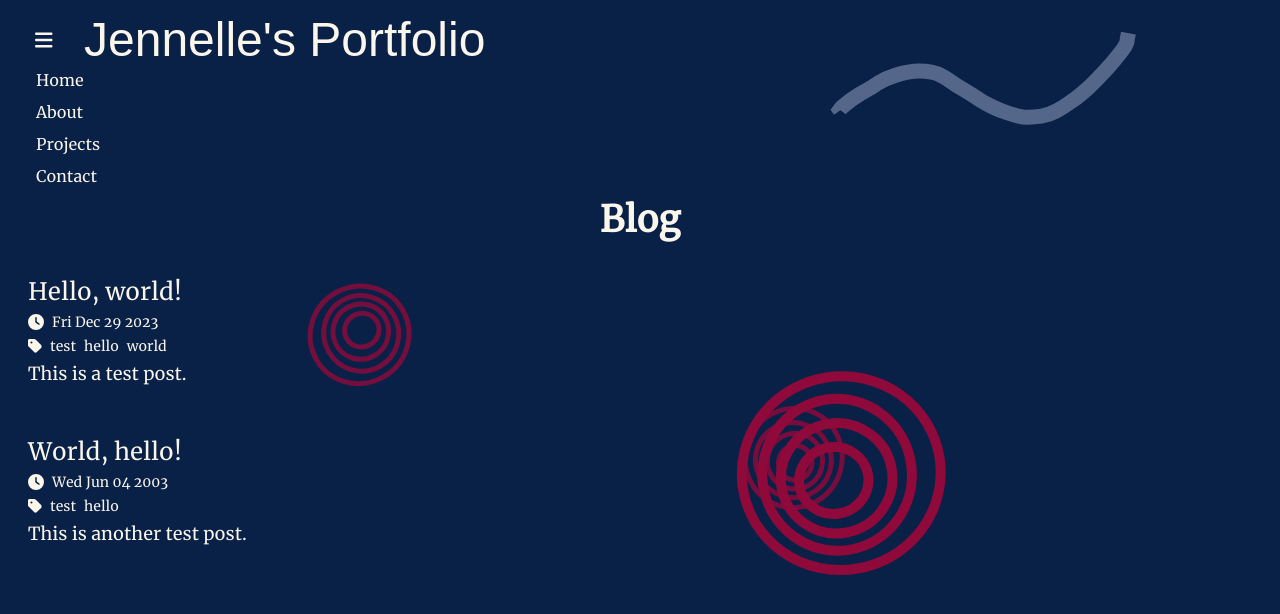
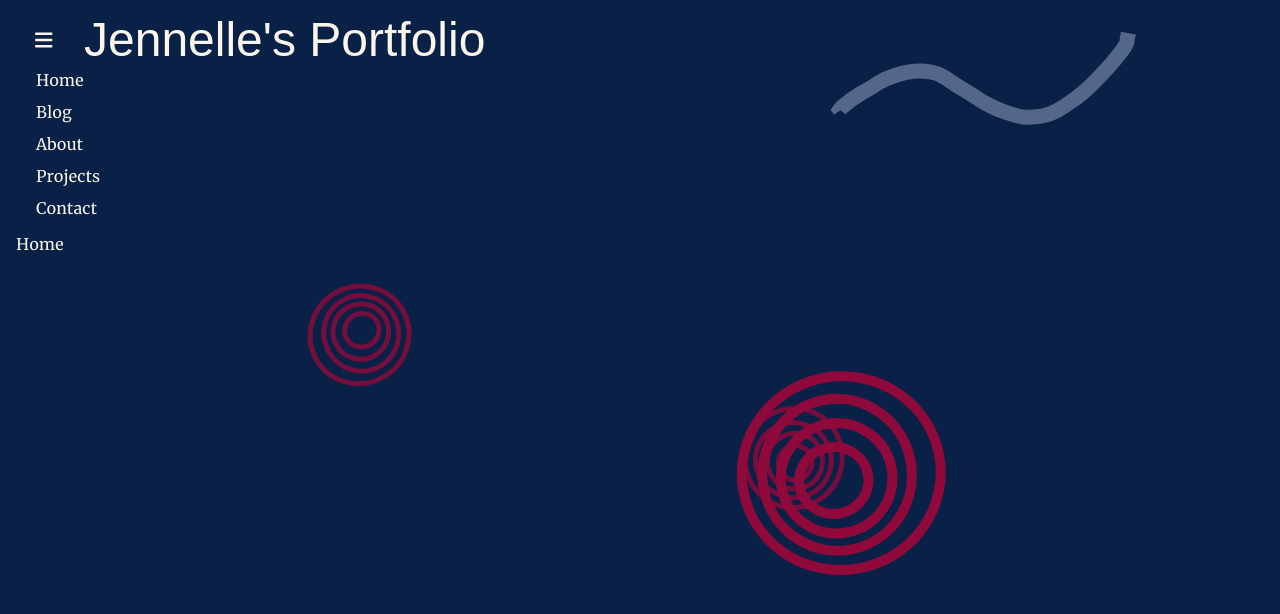
Before and after one commit to jennellej/jennellej.github.io, a React (Create React App) app in the folder jennelle-app/: page / in a window 1280 px wide. Both pictures are taken after a click on the button 44 px from the left and 40 px from the top of the page. Shown: the top 614 px of the page. Built offline with nearby package versions, Linux system fonts and the light colour scheme; a web font is replaced by a local one.

Commit message:
Add router

```diff
--- a/jennelle-app/package.json
+++ b/jennelle-app/package.json
@@ -17,6 +17,7 @@
     "react": "^18.2.0",
     "react-dom": "^18.2.0",
     "react-markdown": "^9.0.1",
+    "react-router-dom": "^6.21.1",
     "react-scripts": "5.0.1",
     "react-svg": "^16.1.32",
     "typescript": "^4.9.5",
--- a/jennelle-app/src/App.tsx
+++ b/jennelle-app/src/App.tsx
@@ -1,8 +1,6 @@
-import BlogPost from "./components/BlogPost";
 import Decoration from "./components/Decoration";
 import Header from "./components/Header";
-import posts from "./blog/posts"
-import BlogBrowse from "./components/BlogBrowse";
+import { Outlet } from "react-router-dom";
 
 function App() {
 
@@ -16,7 +14,7 @@ function App() {
       </div>
 
       <div className="flex-auto px-4 z-10 overflow-y-auto">
-        <BlogBrowse />
+        <Outlet />
       </div>
 
       <Decoration num={4} />
--- a/jennelle-app/src/blog/posts.tsx
+++ b/jennelle-app/src/blog/posts.tsx
@@ -1,7 +1,15 @@
 import blog1 from "./blog1.md";
 import blog2 from "./blog2.md";
 
-const posts = [
+export interface Post {
+    title: string,
+    date: Date,
+    tags: string[],
+    description: string,
+    content: string,
+};
+
+const posts: Post[] = [
     {
         title: "Hello, world!",
         date: new Date("2023-12-29"),
@@ -18,4 +26,9 @@ const posts = [
     },
 ];
 
+// Adjust date to local timezone
+posts.forEach(post => {
+    post.date.setMinutes(post.date.getMinutes() + post.date.getTimezoneOffset());
+});
+
 export default posts;
--- a/jennelle-app/src/components/BlogBrowse.tsx
+++ b/jennelle-app/src/components/BlogBrowse.tsx
@@ -1,32 +1,29 @@
 import { FontAwesomeIcon } from "@fortawesome/react-fontawesome";
-import posts from "../blog/posts";
 import { faClock, faTag } from "@fortawesome/free-solid-svg-icons";
+import { Link, useLoaderData } from "react-router-dom";
+import { Post } from "../blog/posts";
 
 export default function BlogBrowse() {
+    const posts = useLoaderData() as Post[];
 
     return (
         <div className="flex flex-col gap-y-6">
             <h1 className="text-4xl font-bold text-center">Blog</h1>
-            {posts.map((post, i) => <BlogPost key={i} post={post} />)}
+            {posts.map((post, i) => <BlogPost key={i} post={post} index={i} />)}
         </div>
     );
 }
 
-function BlogPost( { post } : { post : {
-        title: string,
-        date: Date,
-        tags: string[],
-        description: string,
-    } } ) {
-
-    // Adjust date to local timezone
-    post.date.setMinutes(post.date.getMinutes() + post.date.getTimezoneOffset());
+function BlogPost( { post, index } : { post : Post, index: number } ) {
 
     return (
-        <div className="flex flex-col gap-y-1 rounded-md p-3
+        <Link
+            to={`/blog/${index}`}
+            className="flex flex-col gap-y-1 rounded-md p-3
             hover:bg-opacity-50 hover:bg-jenny_purple
             active:bg-opacity-100 active:bg-jenny_purple
-            transition-colors duration-300 ease-in">
+            transition-colors duration-300 ease-in"
+        >
             <h2 className="text-2xl">{post.title}</h2>
             <div className="flex flex-row gap-x-2 items-center">
                 <FontAwesomeIcon icon={faClock} />
@@ -37,6 +34,6 @@ function BlogPost( { post } : { post : {
                 {post.tags.map((tag, i) => <p key={i} className="text-sm">{tag}</p>)}
             </div>
             <p className="text-lg">{post.description}</p>
-        </div>
+        </Link>
     )
 }
--- a/jennelle-app/src/components/BlogPost.tsx
+++ b/jennelle-app/src/components/BlogPost.tsx
@@ -2,13 +2,12 @@ import { faClock, faTag } from "@fortawesome/free-solid-svg-icons";
 import { FontAwesomeIcon } from "@fortawesome/react-fontawesome";
 import { useEffect, useState } from "react";
 import Markdown from "react-markdown";
+import { useLoaderData } from "react-router-dom";
+import { Post } from "../blog/posts";
 
-export default function BlogPost( { post } : { post : {
-        title: string,
-        date: Date,
-        tags: string[],
-        content: string,
-    } } ) {
+export default function BlogPost() {
+
+    const post = useLoaderData() as Post;
 
     const [postContent, setPostContent] = useState("");
     useEffect(() => {
@@ -16,9 +15,6 @@ export default function BlogPost( { post } : { post : {
             .then(response => response.text())
             .then(text => setPostContent(text));
     });
-
-    // Adjust date to local timezone
-    post.date.setMinutes(post.date.getMinutes() + post.date.getTimezoneOffset());
 
     return (
         <div className="flex flex-col gap-y-4">
--- a/jennelle-app/src/components/Header.tsx
+++ b/jennelle-app/src/components/Header.tsx
@@ -1,6 +1,7 @@
 import { faBars } from "@fortawesome/free-solid-svg-icons"
 import { FontAwesomeIcon } from "@fortawesome/react-fontawesome"
 import { useState } from "react"
+import { Link } from "react-router-dom";
 
 export default function Header() {
   const [menuOpen, setMenuOpen] = useState(false);
@@ -15,7 +16,7 @@ export default function Header() {
         </h1>
       </div>
 
-      {menuOpen && <NavMenu />}
+      {menuOpen && <NavMenu onClick={() => setMenuOpen(!menuOpen)} />}
     </header>
   )
 }
@@ -31,10 +32,11 @@ function MenuButton({ onClick }: { onClick?: () => void }) {
   )
 }
 
-function NavMenu() {
+function NavMenu({ onClick }: { onClick?: () => void }) {
   return (
     <nav className="flex flex-col gap-y-2 pl-5">
-      <a href="#">Home</a>
+      <Link to="/" onClick={onClick}>Home</Link>
+      <Link to="/blog" onClick={onClick}>Blog</Link>
       <a href="#">About</a>
       <a href="#">Projects</a>
       <a href="#">Contact</a>
--- /dev/null
+++ b/jennelle-app/src/components/Home.tsx
@@ -0,0 +1,5 @@
+export default function Home() {
+    return (
+        <h1>Home</h1>
+    );
+}
--- a/jennelle-app/src/index.tsx
+++ b/jennelle-app/src/index.tsx
@@ -3,13 +3,44 @@ import ReactDOM from 'react-dom/client';
 import './index.css';
 import App from './App';
 import reportWebVitals from './reportWebVitals';
+import { RouterProvider, createBrowserRouter } from 'react-router-dom';
+import BlogBrowse from './components/BlogBrowse';
+import BlogPost from './components/BlogPost';
+import Home from './components/Home';
+import posts from './blog/posts';
+
+const router = createBrowserRouter([
+  {
+    path: '/',
+    element: <App />,
+    children: [
+      {
+        path: '',
+        element: <Home />,
+      },
+      {
+        path: 'blog',
+        loader: () => posts,
+        element: <BlogBrowse />,
+      },
+      {
+        path: 'blog/:index',
+        loader: ({ params }) => {
+          const index = Number(params.index);
+          return posts[index];
+        },
+        element: <BlogPost />,
+      }
+    ],
+  },
+])
 
 const root = ReactDOM.createRoot(
   document.getElementById('root') as HTMLElement
 );
 root.render(
   <React.StrictMode>
-    <App />
+    <RouterProvider router={router} />
   </React.StrictMode>
 );
 
```
Also changed, not shown: 1 other file (tests, documents, lock files or other folders).
